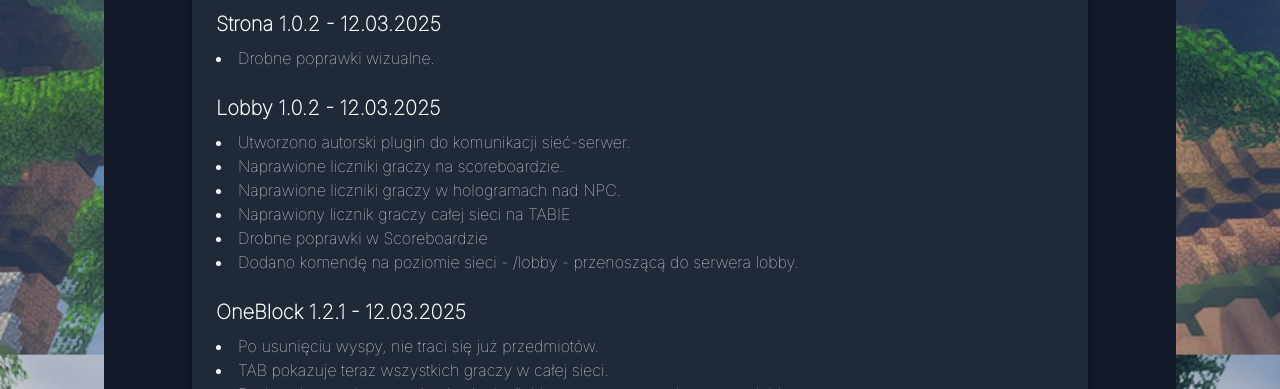
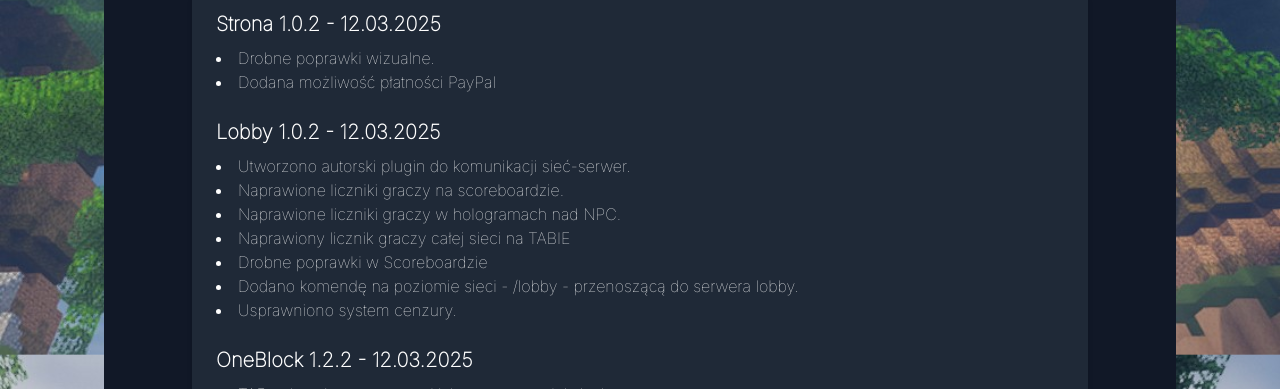
Before and after one commit to rczerwiec/stylowamc, a Next.js app: page /changelog in a window 1280 px wide. Shown: the part 563-952 px from the top of the page. Built offline with nearby package versions, Linux system fonts and the light colour scheme; no server answers.

Commit message:
[UPDATE] changelog update, footer version fix

```diff
--- a/app/changelog/page.tsx
+++ b/app/changelog/page.tsx
@@ -21,6 +21,7 @@ const Changelog = () => {
         date: "12.03.2025",
         changes: [
           "Drobne poprawki wizualne.",
+          "Dodana możliwość płatności PayPal",
         ],
       },
       {
@@ -49,6 +50,7 @@ const Changelog = () => {
           "Naprawiony licznik graczy całej sieci na TABIE",
           "Drobne poprawki w Scoreboardzie",
           "Dodano komendę na poziomie sieci - /lobby - przenoszącą do serwera lobby.",
+          "Usprawniono system cenzury.",
         ],
       },
       {
@@ -80,12 +82,20 @@ const Changelog = () => {
     oneblock: [
       {
         mode: "OneBlock",
-        version: "1.2.1",
+        version: "1.2.2",
         date: "12.03.2025",
         changes: [
-          "Po usunięciu wyspy, nie traci się już przedmiotów.",
           "TAB pokazuje teraz wszystkich graczy w całej sieci.",
           "Dodano komendę na poziomie sieci - /lobby - przenoszącą do serwera lobby.",
+          "Usprawniono system cenzury.",
+        ],
+      },
+      {
+        mode: "OneBlock",
+        version: "1.2.1",
+        date: "11.03.2025",
+        changes: [
+          "Po usunięciu wyspy, nie traci się już przedmiotów.",
         ],
       },
       {
--- a/package.json
+++ b/package.json
@@ -1,6 +1,6 @@
 {
   "name": "stylowamc",
-  "version": "0.1.1",
+  "version": "1.0.2",
   "private": true,
   "scripts": {
     "dev": "next dev --turbopack -p 3006",
```
